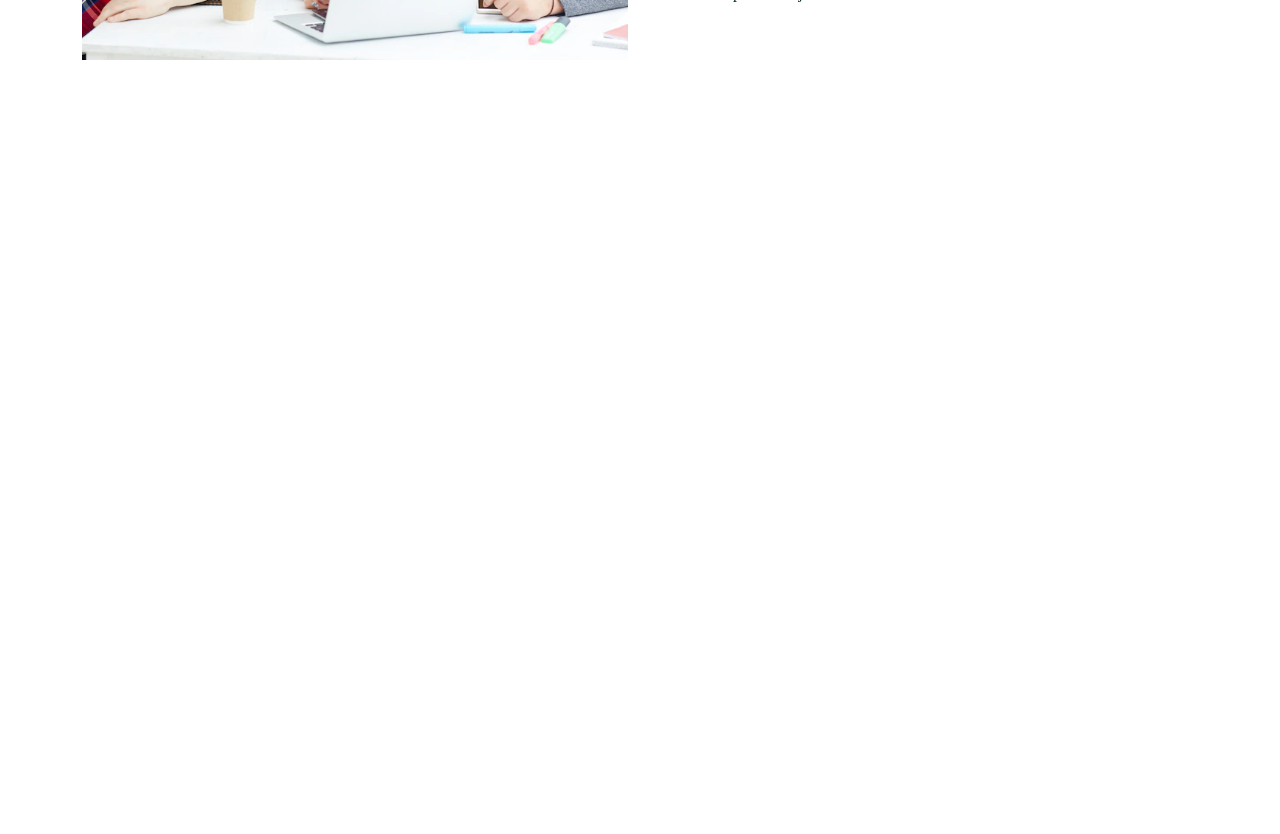
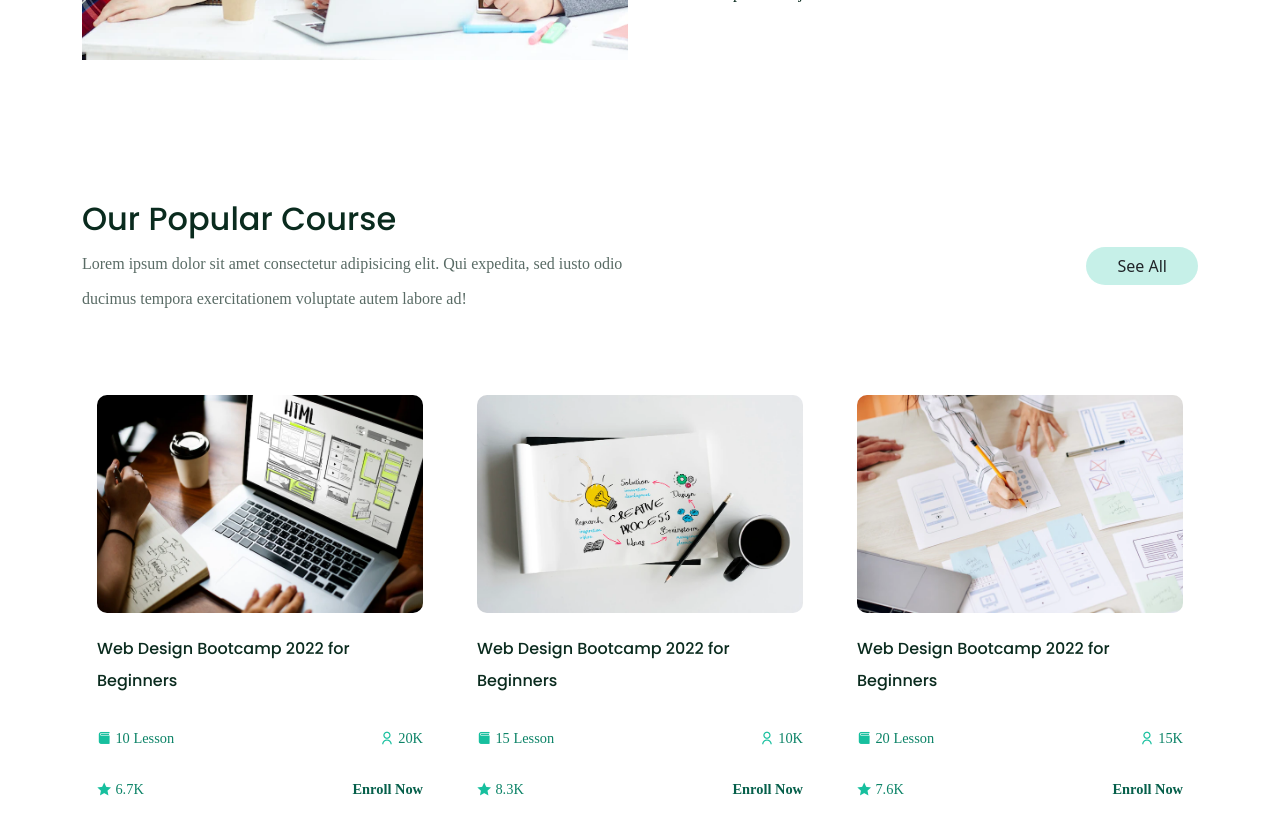
Before and after one commit to fzalv/elearning-landing, a React (Create React App) app: page / in a window 1280 px wide. Shown: the part 1280-2114 px from the top of the page. Before the commit the page ends 1410 px from the top, so only its background shows below. Built offline with nearby package versions, Linux system fonts and the light colour scheme; a web font is replaced by a local one.

Commit message:
courses section

```diff
--- /dev/null
+++ b/src/components/Courses-section/CourseCard.jsx
@@ -0,0 +1,42 @@
+import React from 'react'
+
+const CourseCard = (props) => {
+    const { imgurl, title, lesson, students, rating } = props.item
+
+    return <div className="single__course__item">
+        <div className="course__img">
+            <img src={imgurl} alt="" className='w-100' />
+        </div>
+
+        <div className="course_details">
+            <h6 className="course__title mb-4">
+                {title}
+            </h6>
+
+            <div className="d-flex justify-content-between align-items-center">
+                <p className="lesson d-flex align-items-center gap-1">
+                    <i class="ri-book-3-fill"></i>
+                    {lesson} Lesson
+                </p>
+
+                <p className="students d-flex align-items-center gap-1">
+                    <i class="ri-user-line"></i>
+                    {students}K
+                </p>
+            </div>
+
+            <div className="d-flex justify-content-between align-items-center">
+                <p className="rating d-flex align-items-center gap-1">
+                    <i class="ri-star-fill"></i>
+                    {rating}K
+                </p>
+
+                <p className="enroll d-flex align-items-center gap-1">
+                    <a href="#">Enroll Now</a>
+                </p>
+            </div>
+        </div>
+    </div>
+}
+
+export default CourseCard
--- /dev/null
+++ b/src/components/Courses-section/Courses.jsx
@@ -0,0 +1,66 @@
+import React from 'react'
+import { Container, Row, Col } from 'reactstrap'
+import coursesimg1 from '../../assets/image/web-design.png'
+import coursesimg2 from '../../assets/image/graphics-design.png'
+import coursesimg3 from '../../assets/image/ui-ux.png'
+import './courses.css'
+import CourseCard from './CourseCard'
+
+const coursesdata = [
+    {
+        id: '01',
+        title: 'Web Design Bootcamp 2022 for Beginners',
+        lesson: 10,
+        students: 20,
+        rating: 6.7,
+        imgurl: coursesimg1
+    },
+    {
+        id: '02',
+        title: 'Web Design Bootcamp 2022 for Beginners',
+        lesson: 15,
+        students: 10,
+        rating: 8.3,
+        imgurl: coursesimg2
+    },
+    {
+        id: '03',
+        title: 'Web Design Bootcamp 2022 for Beginners',
+        lesson: 20,
+        students: 15,
+        rating: 7.6,
+        imgurl: coursesimg3
+    }
+]
+
+const Courses = () => {
+    return (
+        <section>
+            <Container>
+                <Row>
+                    <Col lg='12' className='mb-5'>
+                        <div className="course__top d-flex justify-content-between align-items-center">
+                            <div className="course__top__left w-50">
+                                <h2>Our Popular Course</h2>
+                                <p>Lorem ipsum dolor sit amet consectetur adipisicing elit. Qui expedita, sed iusto odio ducimus tempora exercitationem voluptate autem labore ad!</p>
+                            </div>
+
+                            <div className="w-50 text-end">
+                                <button className="btn">See All</button>
+                            </div>
+                        </div>
+                    </Col>
+
+                    {coursesdata.map((item) => (
+                        <Col lg='4' md='6'>
+                            <CourseCard key={item.id} item={item} />
+                        </Col>
+                    ))}
+
+                </Row>
+            </Container>
+        </section >
+    )
+}
+
+export default Courses
--- /dev/null
+++ b/src/components/Courses-section/courses.css
@@ -0,0 +1,46 @@
+.single__course__item {
+    padding: 15px;
+}
+
+.course__img img {
+    border-radius: 10px;
+    margin-bottom: 20px;
+}
+
+.enroll a {
+    text-decoration: none;
+    font-weight: 600;
+    font-size: 0.9rem;
+    color: #055f4a;
+}
+
+.lesson,
+.students,
+.rating {
+    font-size: 0.9rem;
+    color: #0c8367;
+    font-weight: 500;
+}
+
+.lesson i,
+.students i,
+.rating i {
+    font-weight: 400;
+}
+
+.course__title {
+    line-height: 2rem;
+}
+
+.course__top .btn {
+    width: 20%;
+    background-color: #2ac7a844;
+    border-radius: 50px;
+}
+
+.course__top .btn:hover {
+    color: white;
+    transition: .5s;
+    background-color: #21d8b3a2;
+    border-radius: 50px;
+}
--- a/src/pages/Home.jsx
+++ b/src/pages/Home.jsx
@@ -1,6 +1,7 @@
 import React, { Fragment } from 'react';
 import AboutUs from '../components/About-us/AboutUs';
 import Company from '../components/Company-section/Company';
+import Courses from '../components/Courses-section/Courses';
 import Header from '../components/Header/Header';
 import HeroSection from '../components/Hero-Section/HeroSection';
 
@@ -11,6 +12,7 @@ const Home = () => {
             <HeroSection />
             <Company />
             <AboutUs />
+            <Courses />
         </Fragment>
     );
 };
```
